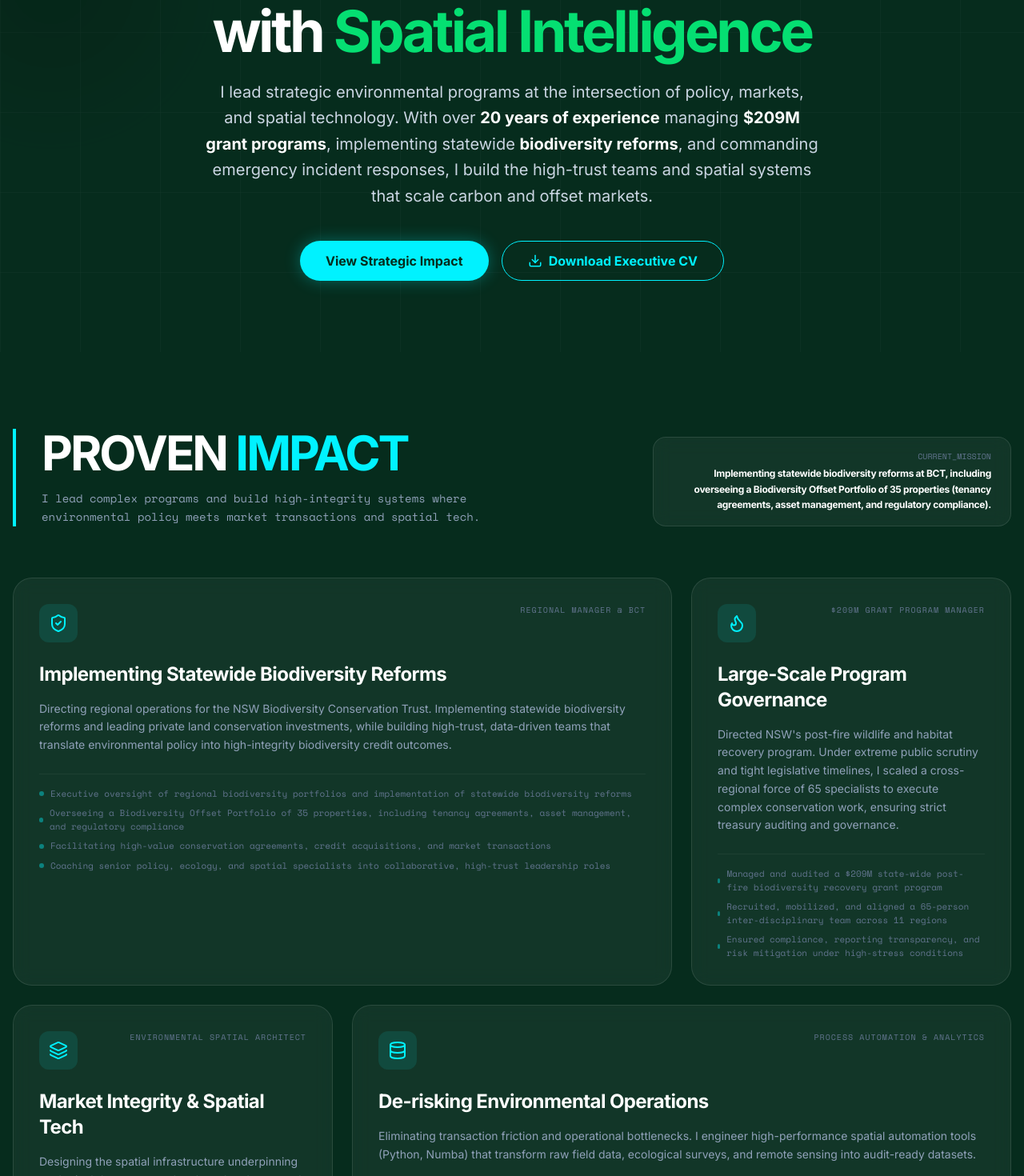
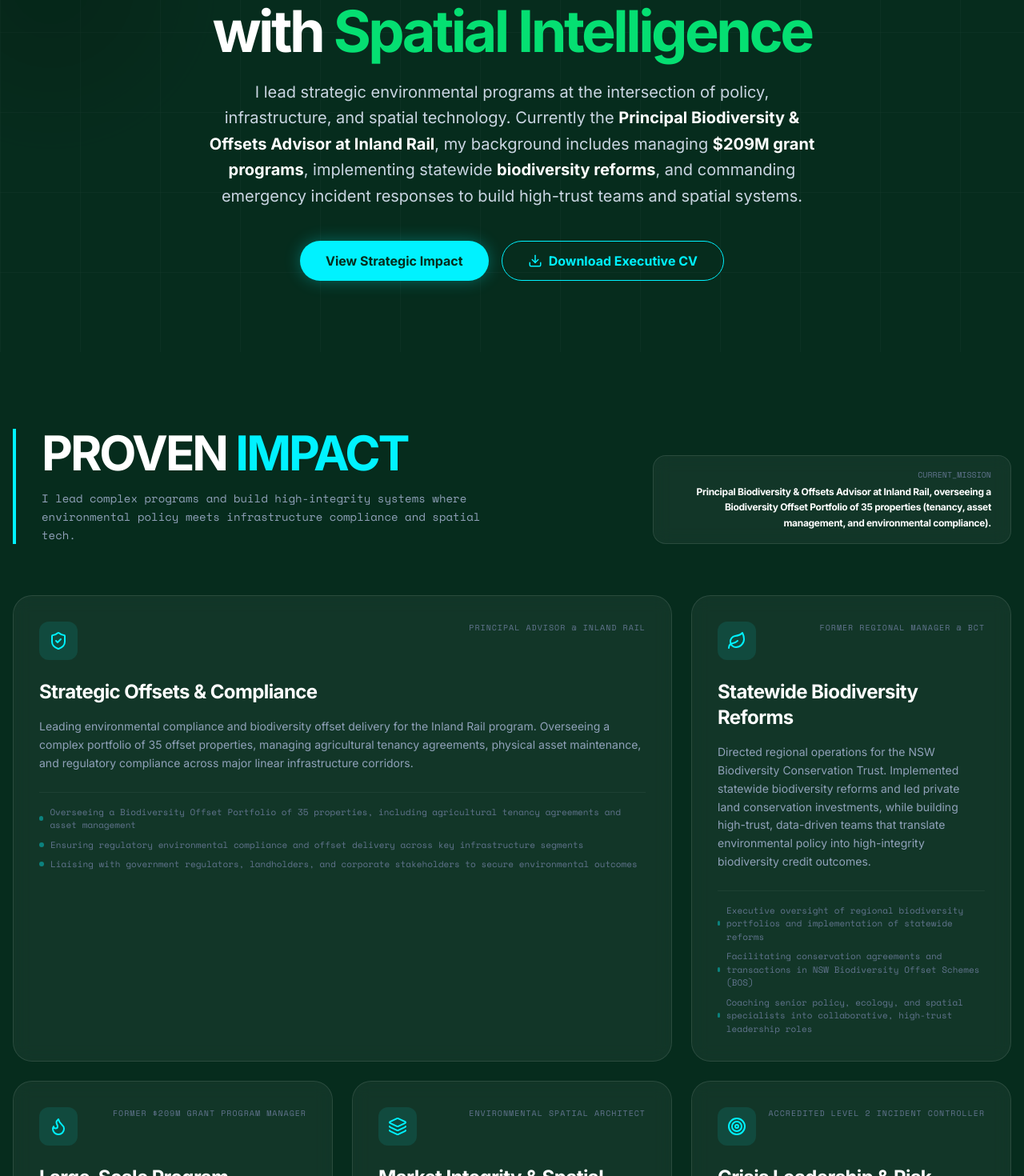
Before and after one commit to hawkinle/personalsite, a React (Vite) app: page / in a window 1280 px wide. Shown: the part 360-1830 px from the top of the page at 80% size. Built offline with nearby package versions, Linux system fonts and the light colour scheme.

Commit message:
Update profile to Inland Rail Principal Biodiversity & Offsets Advisor and adjust BCT card to past role

```diff
--- a/index.html
+++ b/index.html
@@ -10,13 +10,13 @@
 
     <!-- SEO Meta Tags -->
     <title>Leith Hawkins | Environmental Markets & Spatial Leader</title>
-    <meta name="description" content="Environmental and carbon markets leader with 20+ years of experience. Managing $209M grant programs, implementing statewide biodiversity reforms, and cloud-native spatial intelligence." />
-    <meta name="keywords" content="Leith Hawkins, Biodiversity Offsets, Carbon Markets, Environmental Markets, NRM Leadership, NSW BCT, GIS Systems, Spatial Modeling, Python, LLS, Emergency Response" />
+    <meta name="description" content="Environmental and carbon markets leader with 20+ years of experience. Principal Biodiversity & Offsets Advisor at Inland Rail, managing $209M grant programs, and leading cloud-native spatial intelligence." />
+    <meta name="keywords" content="Leith Hawkins, Biodiversity Offsets, Carbon Markets, Environmental Markets, NRM Leadership, NSW BCT, GIS Systems, Spatial Modeling, Python, LLS, Emergency Response, Inland Rail" />
     <meta name="author" content="Leith Hawkins" />
 
     <!-- Open Graph / LinkedIn Preview Tags -->
     <meta property="og:title" content="Leith Hawkins | Environmental Markets & Spatial Leader" />
-    <meta property="og:description" content="Managing $209M grant programs, implementing statewide biodiversity reforms, and high-trust cloud-native spatial intelligence systems." />
+    <meta property="og:description" content="Principal Biodiversity & Offsets Advisor at Inland Rail, managing $209M grant programs, implementing statewide reforms, and high-trust spatial intelligence." />
     <meta property="og:type" content="website" />
     <meta property="og:url" content="https://leithhawkins.com" />
     <meta property="og:image" content="https://leithhawkins.com/og-preview.png" />
@@ -24,7 +24,7 @@
     <!-- Twitter Card -->
     <meta name="twitter:card" content="summary_large_image" />
     <meta name="twitter:title" content="Leith Hawkins | Environmental Markets & Spatial Leader" />
-    <meta name="twitter:description" content="Managing $209M grant programs, implementing statewide biodiversity reforms, and high-trust cloud-native spatial intelligence systems." />
+    <meta name="twitter:description" content="Principal Biodiversity & Offsets Advisor at Inland Rail, managing $209M grant programs, implementing statewide reforms, and high-trust spatial intelligence." />
   </head>
   <body>
     <div id="root"></div>
--- a/src/components/BentoExperience.tsx
+++ b/src/components/BentoExperience.tsx
@@ -48,39 +48,53 @@ export const BentoExperience = () => {
             PROVEN <span className="text-tech-cyan text-stroke">IMPACT</span>
           </h2>
           <p className="text-slate-400 font-mono text-sm max-w-xl leading-relaxed">
-            I lead complex programs and build high-integrity systems where environmental policy meets market transactions and spatial tech.
+            I lead complex programs and build high-integrity systems where environmental policy meets infrastructure compliance and spatial tech.
           </p>
         </div>
         <div className="hidden md:block glass px-6 py-4 rounded-2xl border-white/5 text-right max-w-md">
           <p className="text-[10px] font-mono text-slate-500 uppercase mb-1">Current_Mission</p>
           <p className="text-xs font-bold text-white tracking-tight leading-relaxed">
-            Implementing statewide biodiversity reforms at BCT, including overseeing a Biodiversity Offset Portfolio of 35 properties (tenancy agreements, asset management, and regulatory compliance).
+            Principal Biodiversity & Offsets Advisor at Inland Rail, overseeing a Biodiversity Offset Portfolio of 35 properties (tenancy, asset management, and environmental compliance).
           </p>
         </div>
       </div>
 
       <div className="grid grid-cols-1 md:grid-cols-3 gap-6 auto-rows-[auto]">
-        {/* Card 1: BCT Leadership */}
+        {/* Card 1: Inland Rail Current Role */}
         <Card
-          title="Implementing Statewide Biodiversity Reforms"
-          subtitle="Regional Manager @ BCT"
-          description="Directing regional operations for the NSW Biodiversity Conservation Trust. Implementing statewide biodiversity reforms and leading private land conservation investments, while building high-trust, data-driven teams that translate environmental policy into high-integrity biodiversity credit outcomes."
+          title="Strategic Offsets & Compliance"
+          subtitle="Principal Advisor @ Inland Rail"
+          description="Leading environmental compliance and biodiversity offset delivery for the Inland Rail program. Overseeing a complex portfolio of 35 offset properties, managing agricultural tenancy agreements, physical asset maintenance, and regulatory compliance across major linear infrastructure corridors."
           icon={ShieldCheck}
           className="md:col-span-2"
           items={[
-            "Executive oversight of regional biodiversity portfolios and implementation of statewide biodiversity reforms",
-            "Overseeing a Biodiversity Offset Portfolio of 35 properties, including tenancy agreements, asset management, and regulatory compliance",
-            "Facilitating high-value conservation agreements, credit acquisitions, and market transactions",
+            "Overseeing a Biodiversity Offset Portfolio of 35 properties, including agricultural tenancy agreements and asset management",
+            "Ensuring regulatory environmental compliance and offset delivery across key infrastructure segments",
+            "Liaising with government regulators, landholders, and corporate stakeholders to secure environmental outcomes"
+          ]}
+        />
+
+        {/* Card 2: BCT Leadership (Former) */}
+        <Card
+          title="Statewide Biodiversity Reforms"
+          subtitle="Former Regional Manager @ BCT"
+          description="Directed regional operations for the NSW Biodiversity Conservation Trust. Implemented statewide biodiversity reforms and led private land conservation investments, while building high-trust, data-driven teams that translate environmental policy into high-integrity biodiversity credit outcomes."
+          icon={Leaf}
+          className="md:col-span-1"
+          items={[
+            "Executive oversight of regional biodiversity portfolios and implementation of statewide reforms",
+            "Facilitating conservation agreements and transactions in NSW Biodiversity Offset Schemes (BOS)",
             "Coaching senior policy, ecology, and spatial specialists into collaborative, high-trust leadership roles"
           ]}
         />
 
-        {/* Card 2: LLS Recovery */}
+        {/* Card 3: LLS Recovery */}
         <Card
           title="Large-Scale Program Governance"
-          subtitle="$209M Grant Program Manager"
+          subtitle="Former $209M Grant Program Manager"
           description="Directed NSW's post-fire wildlife and habitat recovery program. Under extreme public scrutiny and tight legislative timelines, I scaled a cross-regional force of 65 specialists to execute complex conservation work, ensuring strict treasury auditing and governance."
           icon={Flame}
+          className="md:col-span-1"
           items={[
             "Managed and audited a $209M state-wide post-fire biodiversity recovery grant program",
             "Recruited, mobilized, and aligned a 65-person inter-disciplinary team across 11 regions",
@@ -88,7 +102,7 @@ export const BentoExperience = () => {
           ]}
         />
 
-        {/* Card 3: GIS Architecture */}
+        {/* Card 4: GIS Architecture */}
         <Card
           title="Market Integrity & Spatial Tech"
           subtitle="Environmental Spatial Architect"
@@ -102,7 +116,20 @@ export const BentoExperience = () => {
           ]}
         />
 
-        {/* Card 4: Python & Automation */}
+        {/* Card 5: Emergency Response */}
+        <Card
+          title="Crisis Leadership & Risk Management"
+          subtitle="Accredited Level 2 Incident Controller"
+          description="Accredited incident controller (PUAOPE018) leading high-stakes biosecurity and environmental emergency responses. Experienced in managing cross-agency teams, scaling operations rapidly, and maintaining calm directive authority under intense public and political pressure."
+          icon={Target}
+          className="md:col-span-1"
+          items={[
+            "Served as National Biosecurity Response Team Lead for emergency pest/disease outbreaks",
+            "Commanded multi-agency teams and resources under the Australasian Inter-service Incident Management System (AIIMS)"
+          ]}
+        />
+
+        {/* Card 6: Python & Automation */}
         <Card
           title="De-risking Environmental Operations"
           subtitle="Process Automation & Analytics"
@@ -116,25 +143,13 @@ export const BentoExperience = () => {
           ]}
         />
 
-        {/* Card 5: Emergency Response */}
-        <Card
-          title="Crisis Leadership & Risk Management"
-          subtitle="Accredited Level 2 Incident Controller"
-          description="Accredited incident controller (PUAOPE018) leading high-stakes biosecurity and environmental emergency responses. Experienced in managing cross-agency teams, scaling operations rapidly, and maintaining calm directive authority under intense public and political pressure."
-          icon={Target}
-          items={[
-            "Served as National Biosecurity Response Team Lead for emergency pest/disease outbreaks",
-            "Commanded multi-agency teams and resources under the Australasian Inter-service Incident Management System (AIIMS)",
-            "Licensed Commercial UAV operator (CASA) utilizing drone technology for rapid spatial damage assessment"
-          ]}
-        />
-
-        {/* Card 6: The Long Game */}
+        {/* Card 7: The Long Game */}
         <Card
           title="20+ Years in Ecosystem Services"
           subtitle="Deep Conservation Roots"
-          description="A career dedicated to private land conservation, catchment management, and environmental markets. From Namoi Catchment to Greening Australia and the BCT, I possess deep strategic knowledge of landholders, ecosystems, policy, and market dynamics."
+          description="A career dedicated to private land conservation, catchment management, and environmental markets. From Namoi Catchment to Greening Australia, BCT, and Inland Rail, I possess deep strategic knowledge of landholders, ecosystems, policy, and infrastructure dynamics."
           icon={Leaf}
+          className="md:col-span-1"
           items={[
             "Expertise in Biodiversity Offsets, Carbon Farming, and Land Stewardship contracts",
             "Bridging the gap between rural landholders, corporate credit buyers, and state regulators",
--- a/src/components/Hero.tsx
+++ b/src/components/Hero.tsx
@@ -36,7 +36,7 @@ export const Hero = () => {
           </h1>
 
           <p className="text-xl text-slate-300 max-w-3xl mx-auto mb-10 leading-relaxed font-medium">
-            I lead strategic environmental programs at the intersection of policy, markets, and spatial technology. With over <span className="text-white font-semibold">20 years of experience</span> managing <span className="text-white font-semibold">$209M grant programs</span>, implementing statewide <span className="text-white font-semibold">biodiversity reforms</span>, and commanding emergency incident responses, I build the high-trust teams and spatial systems that scale carbon and offset markets.
+            I lead strategic environmental programs at the intersection of policy, infrastructure, and spatial technology. Currently the <span className="text-white font-semibold">Principal Biodiversity & Offsets Advisor at Inland Rail</span>, my background includes managing <span className="text-white font-semibold">$209M grant programs</span>, implementing statewide <span className="text-white font-semibold">biodiversity reforms</span>, and commanding emergency incident responses to build high-trust teams and spatial systems.
           </p>
 
           <div className="flex flex-wrap justify-center gap-4">
```
